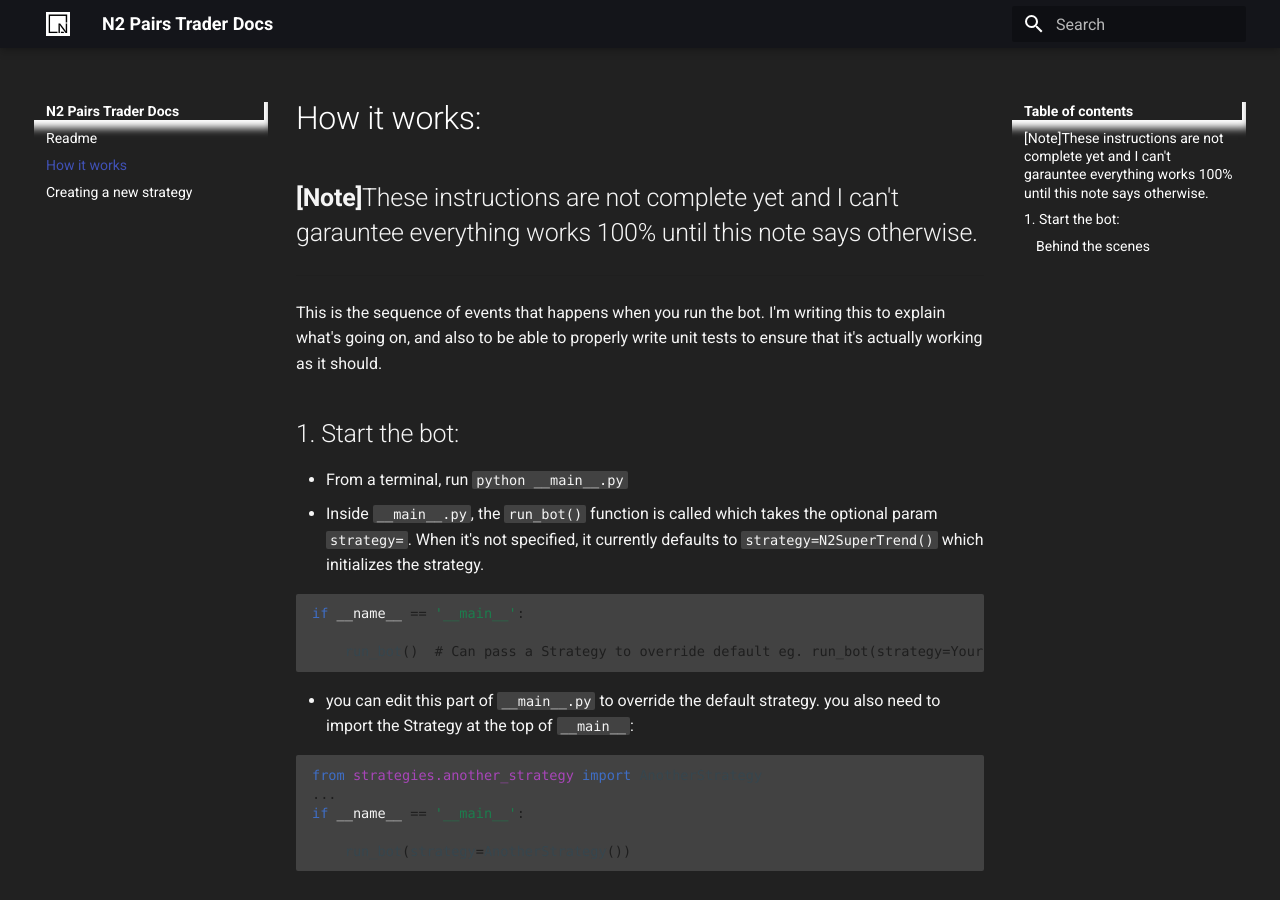
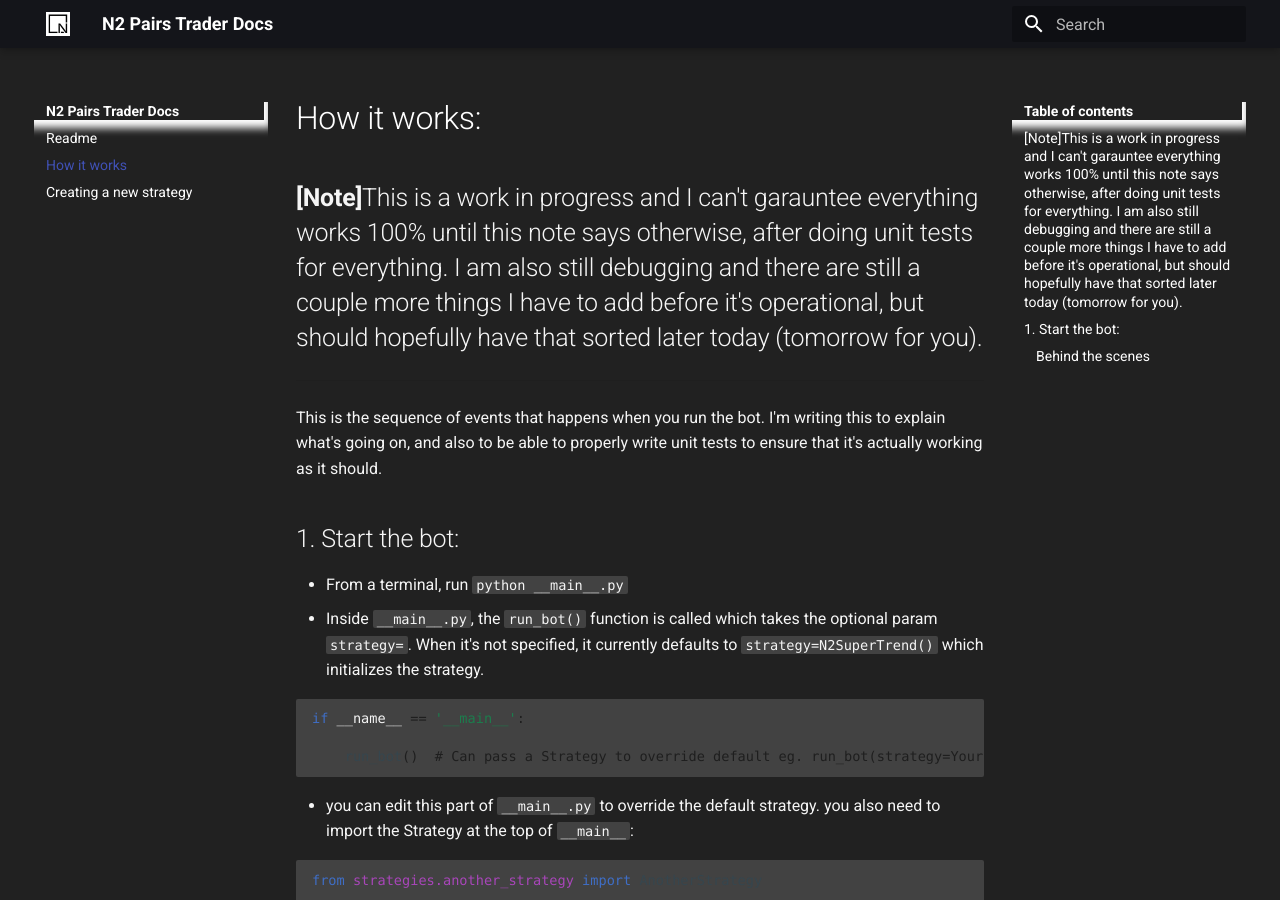
Before and after one commit to N2-Jonathon/n2_pairs_trader, an MkDocs documentation site: the page built from docs/How_it_works.md, in a window 1280 px wide and 900 px high. Built offline with MkDocs 1.6.1 and Material for MkDocs 9.7.7, drawn with Linux system fonts in a browser that asks for light colours; some of the changed text lies outside the part shown.

Commit message:
updated note

```diff
--- a/docs/How_it_works.md
+++ b/docs/How_it_works.md
@@ -1,8 +1,10 @@
 # How it works:
-**[Note]**These instructions are not complete yet and I can't garauntee everything works 100% until this note says otherwise.
+**[Note]**This is a work in progress  and I can't garauntee everything works 100% until this note says otherwise, after doing unit tests for everything. I am also still debugging and there are still a couple more things I have to add before it's operational, but should hopefully have that sorted later today (tomorrow for you).
 ---
 
 ---
+
+
 
 This is the sequence of events that happens when you run the bot. I'm writing this to explain what's going on, and also to be able to properly write unit tests to ensure that it's actually
 working as it should.
@@ -198,4 +200,4 @@ Basically what it's doing is checking to see if params to override the default c
 
 - If params are supplied when `Config` or any of its subclasses ie. `StrategyBase` and `N2SuperTrend` are instantiated, then it will load those params as a configuration.
 
-- If params are not supplied, it will use a `user-config.ini` file specified by `filepath`, which defaults to the global constant `USER_CONFIG_PATH` (This was set automatically in `core.constants` when running `__main__.py`)
+- If params are not supplied, it will use a `user-config.ini` file specified by `filepath`, which defaults to the global constant `USER_CONFIG_PATH` (This is set in `core.constants`)
```
